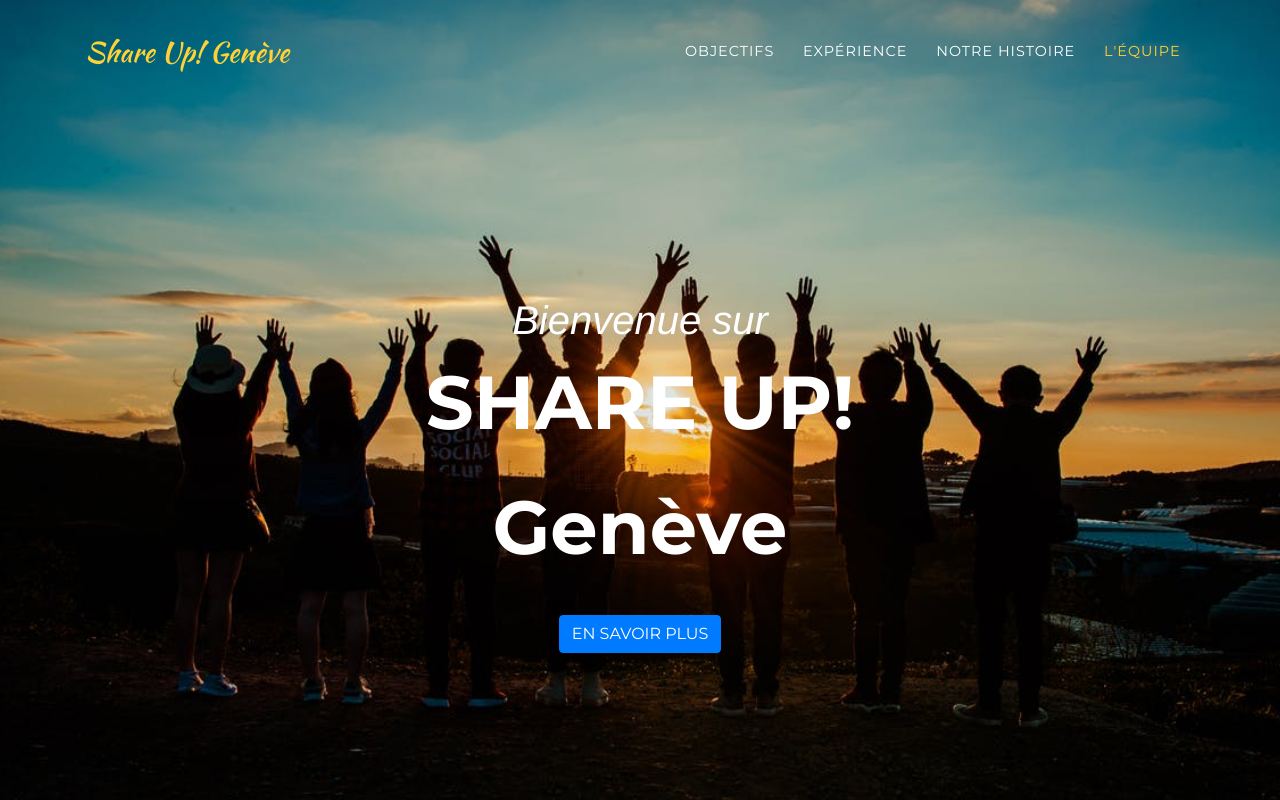
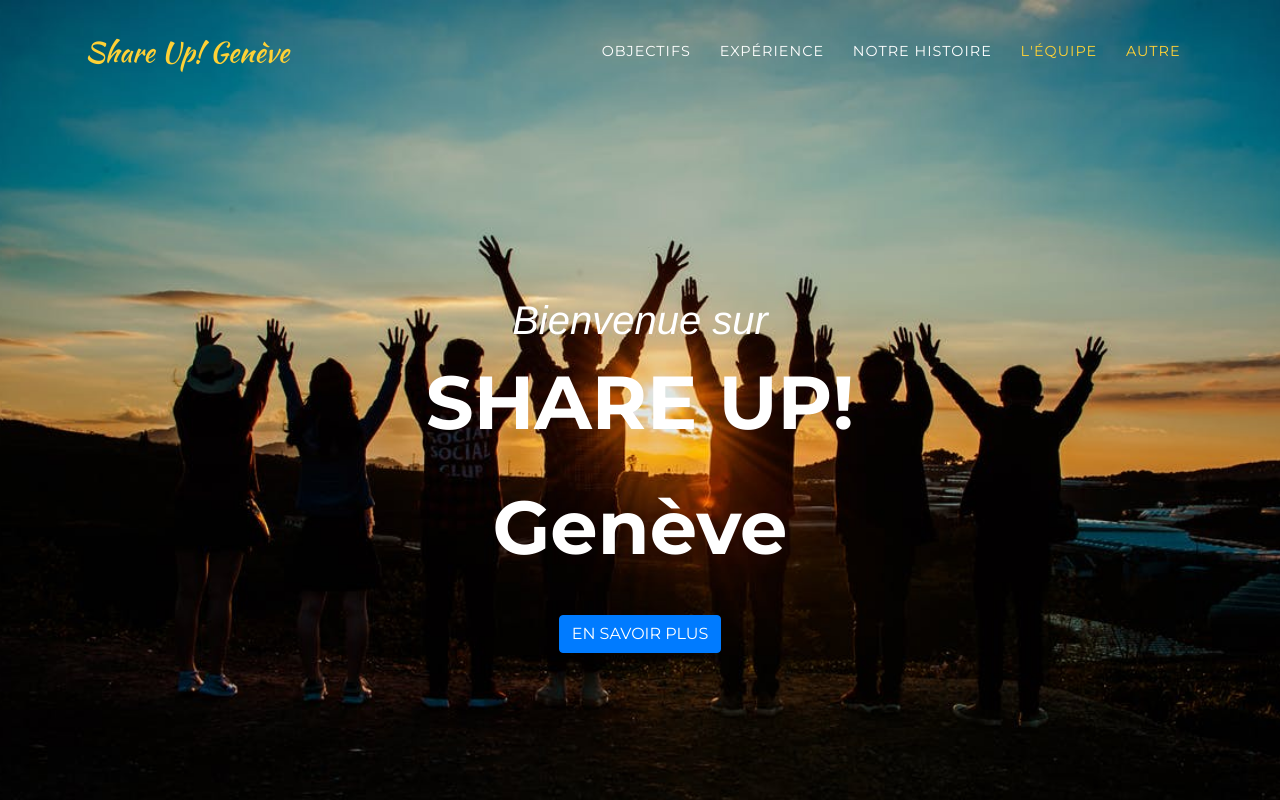
Before and after one commit to gomeandr/shareupgeneve, a website with bundled scripts: page index.html in a window 1280 px wide. Shown: the top 800 px of the page. Built offline with nearby package versions, Linux system fonts and the light colour scheme; files whose address does not match are found by name; a web font is replaced by a local one.

Commit message:
démonstration Lou et Clara

```diff
--- a/index.html
+++ b/index.html
@@ -60,6 +60,9 @@
           <li class="nav-item">
             <a class="nav-link js-scroll-trigger" href="#team">L'équipe</a>
           </li>
+          <li class="nav-item">
+            <a class="nav-link js-scroll-trigger" href="#team">Autre</a>
+          </li>
           <!-- <li class="nav-item">
             <a class="nav-link js-scroll-trigger" href="./view/inscription.html">Inscription</a>
           </li> -->
@@ -97,9 +100,8 @@
             de tisser des amitiés durables.
             <br>
             <br> A long terme, cette initiative vise à améliorer l'intégration sociale et culturelle pour tous.
-
-
-
+            <br>a
+            <br> Hello Word <a href="https://fr-fr.facebook.com">Facebook</a>
           </blockquote>
         </div>
         <div class="col-md-6">
```
Also changed, not shown: 1 other file.
